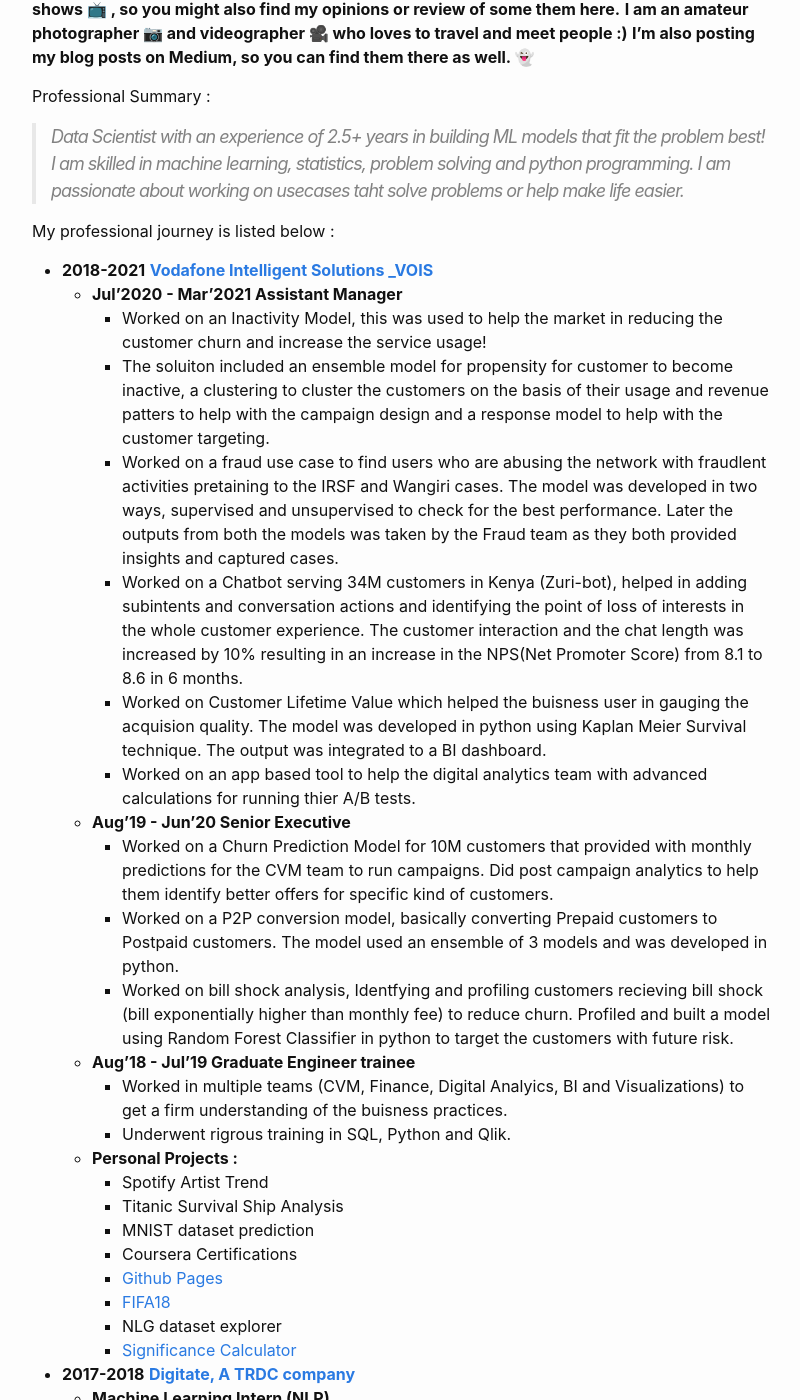
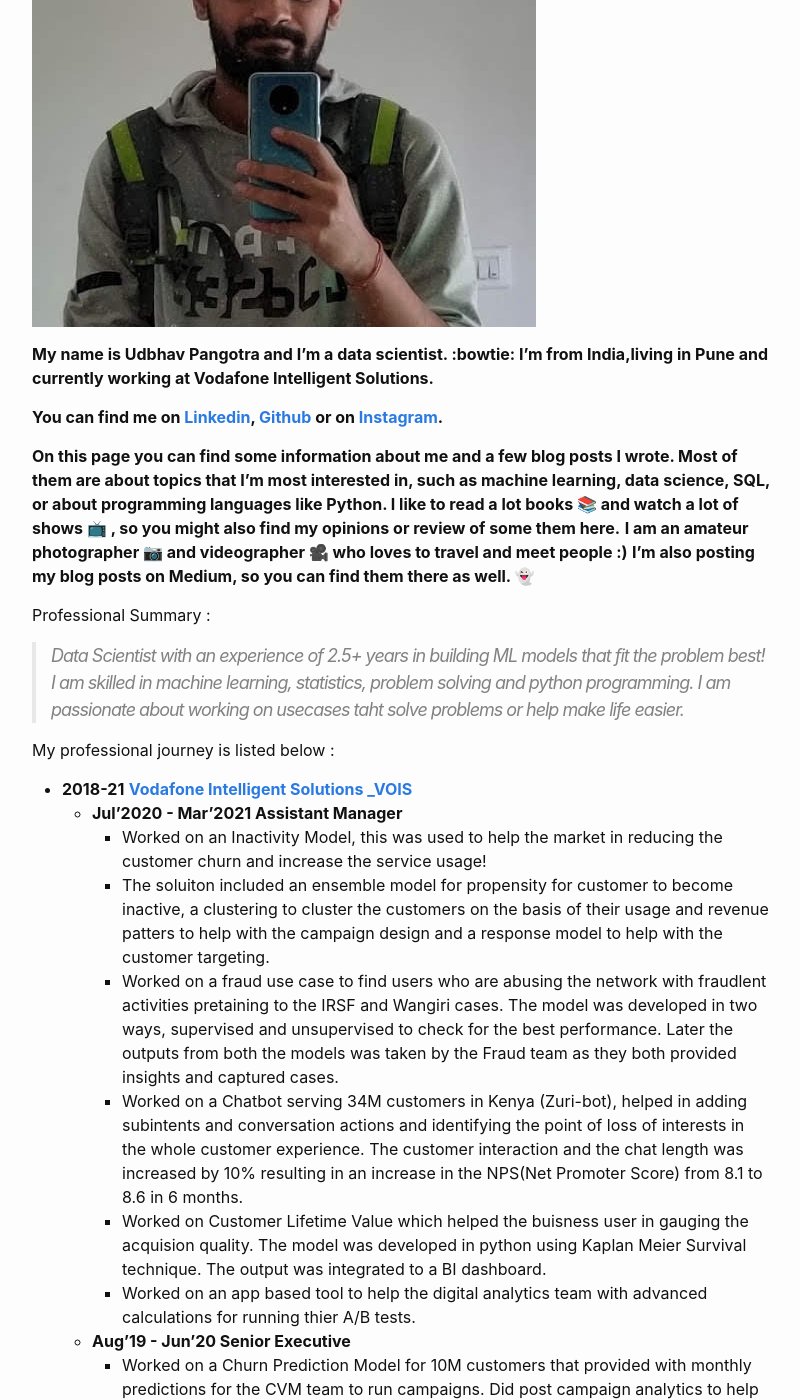
Before and after one commit to napster-powergeek/my-blog, a Jekyll site: the page built from about.markdown, in a window 1280 px wide and 1400 px high, scrolled down 380 px. Shown: the whole window, without its empty margins (238-1038 px from the left). Built offline with Jekyll 4.4.1, drawn with Linux system fonts in a browser that asks for light colours; emoji names are drawn with the system emoji font; some of the changed text lies outside the part shown.

Commit message:
added image

```diff
--- a/about.markdown
+++ b/about.markdown
@@ -4,6 +4,8 @@ title: About
 permalink: /about/
 ---
 **Hello!!**
+
+![Profile Image](/assets/images/IMG_20200525_021853_184.jpg)
 
 **My name is Udbhav Pangotra and I'm a data scientist. :bowtie: I'm from India,living in Pune and currently working at Vodafone Intelligent Solutions.**
 
@@ -22,7 +24,7 @@ Professional Summary :
 
 
 My professional journey is listed below :
-- **2018-2021** [**Vodafone Intelligent Solutions _VOIS**](https://www.linkedin.com/company/vois/mycompany/)
+- **2018-21** [**Vodafone Intelligent Solutions _VOIS**](https://www.linkedin.com/company/vois/mycompany/)
   - **Jul'2020 - Mar'2021 Assistant Manager**
     - Worked on an Inactivity Model, this was used to help the market in reducing the customer churn and increase the service usage!
     - The soluiton included an ensemble model for propensity for customer to become inactive, a clustering to cluster the customers on the basis of their usage and revenue patters to help with the campaign design and a response model to help with the customer targeting.
@@ -49,11 +51,11 @@ My professional journey is listed below :
     - [Significance Calculator](https://github.com/napster-powergeek/Significance-Testing)
 
 
-- **2017-2018** [**Digitate, A TRDC company**](https://www.linkedin.com/company/igniobydigitate/)
+- **2017-18** [**Digitate, A TRDC company**](https://www.linkedin.com/company/igniobydigitate/)
   - **Machine Learning Intern (NLP)**
     - Worked on building a chatbot to serve the internal users and the external site visitors which would act as an FAQ bot which is smart enough to have a real conversation with the user. The chatbot was developed in Rasa initally but was later migrated to Google Dialogflow so as to scale better!  The chatbot presently serves 10k+ internal requests monthly for the team at Digitate.
 
-- **2017-2018** [**NSIT, Delhi**](https://www.linkedin.com/school/netaji-subhas-institute-of-technology/)
+- **2017-18** [**NSIT, Delhi**](https://www.linkedin.com/school/netaji-subhas-institute-of-technology/)
   - **Embedded Design – Texas Instruments**
     - Worked on PCB design
     - [Implemented SmartRangefinder on BeagleBone black.](https://github.com/napster-powergeek/Laser_RangeFinder)
```
Also changed, not shown: assets/images/IMG_20200525_021853_184.jpg (added).
